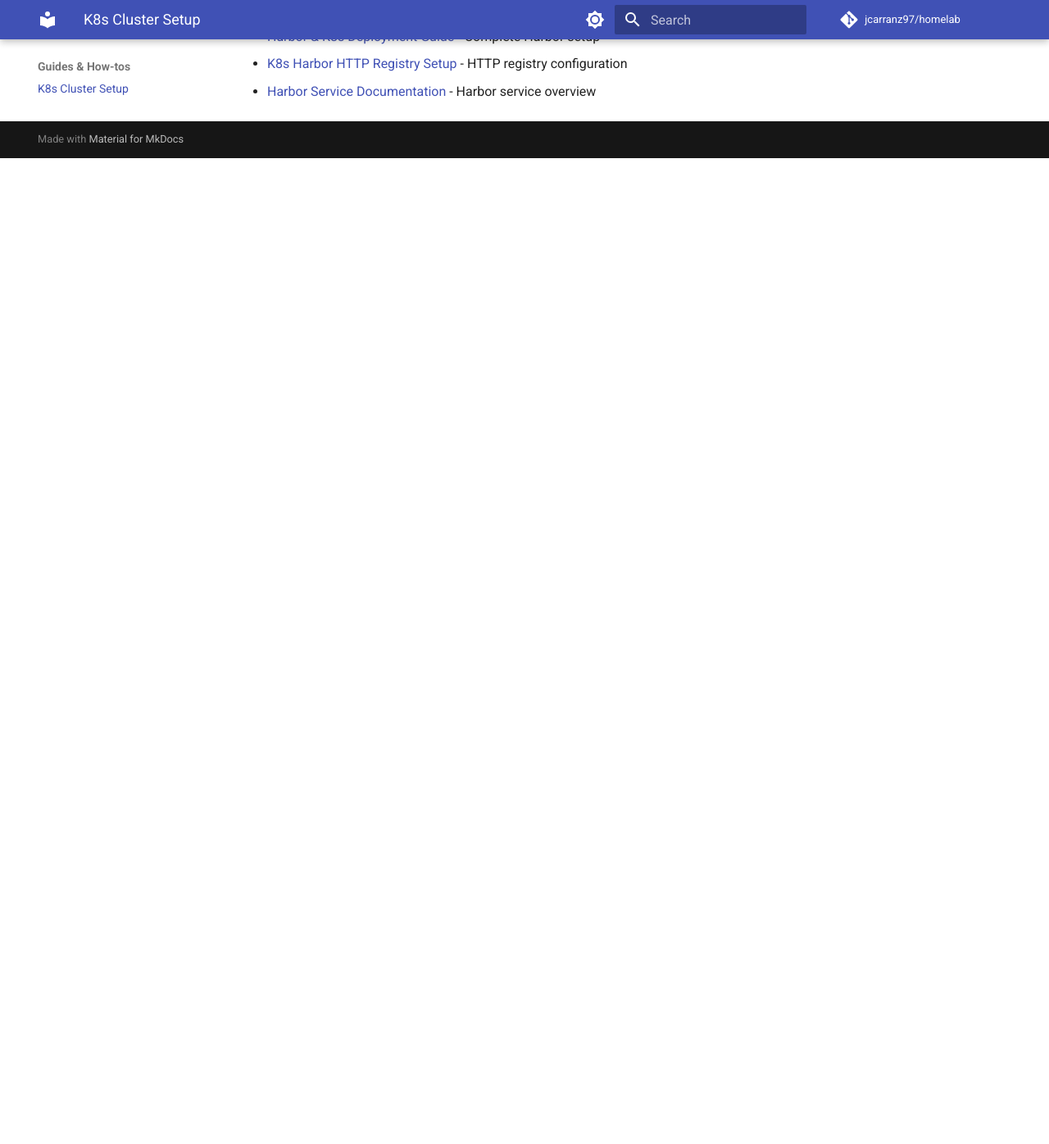
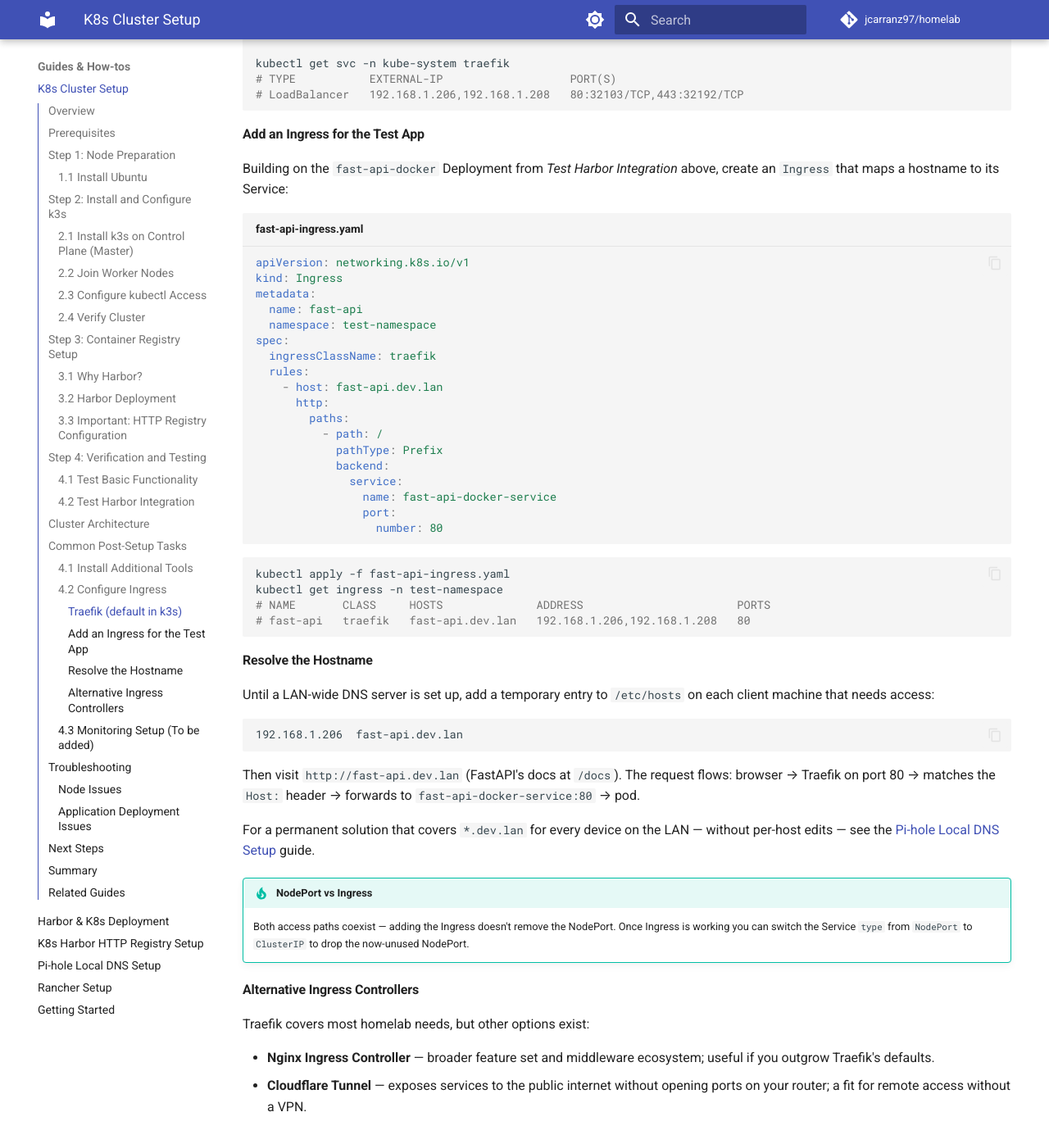
Before and after one commit to jcarranz97/homelab, an MkDocs documentation site: the page built from docs/guides/k8s-cluster-setup.md, in a window 1280 px wide and 1400 px high, scrolled down 6118 px. Shown: the top 1396 px of the window at 82% size. Built offline with MkDocs 1.6.1 and Material for MkDocs 9.7.7, drawn with Linux system fonts in a browser that asks for light colours; comment, search, counter and statistics services are not loaded; before the commit the page ends 6311 px from its top, so only the background shows below that; some of the changed text lies outside the part shown.

Commit message:
include documentation about ingress configuration for fast-api example app (#9)

````diff
--- a/docs/guides/k8s-cluster-setup.md
+++ b/docs/guides/k8s-cluster-setup.md
@@ -163,12 +163,73 @@
 
 ### 4.2 Test Harbor Integration
 
-Once Harbor is configured:
+Once Harbor is configured, deploy a real image from your registry to confirm the full
+Harbor → k8s pull path works end-to-end. The example below uses the `fast-api-docker` image
+already in Harbor at
+[`library/fast-api-docker`](http://192.168.1.206:30002/harbor/projects/1/repositories/fast-api-docker/artifacts-tab).
+
+The Service uses `NodePort` so the app is reachable on every node IP at a high port, which is
+all that's needed to verify Harbor itself is working:
+
+```yaml title="fast-api-test.yaml"
+apiVersion: apps/v1
+kind: Deployment
+metadata:
+  name: fast-api-docker
+  namespace: test-namespace
+spec:
+  replicas: 1
+  selector:
+    matchLabels:
+      app: fast-api-docker
+  template:
+    metadata:
+      labels:
+        app: fast-api-docker
+    spec:
+      imagePullSecrets:
+        - name: harbor-secret
+      containers:
+        - name: fast-api-docker
+          image: 192.168.1.206:30002/library/fast-api-docker:latest
+          ports:
+            - containerPort: 80
+---
+apiVersion: v1
+kind: Service
+metadata:
+  name: fast-api-docker-service
+  namespace: test-namespace
+spec:
+  type: NodePort
+  selector:
+    app: fast-api-docker
+  ports:
+    - name: http
+      port: 80
+      targetPort: 80
+```
+
+Apply and verify:
 
 ```bash
-# Test pulling from Harbor registry
-kubectl create deployment test-harbor --image=192.168.1.206:30002/library/your-app:latest -n test-namespace
+kubectl apply -f fast-api-test.yaml
+kubectl get pods,svc -n test-namespace
 ```
+
+The app is now reachable on the assigned NodePort, e.g. `http://192.168.1.206:<node-port>`
+(read the port from the `PORT(S)` column of `kubectl get svc`). FastAPI's auto-generated docs
+are at `/docs`.
+
+!!! tip "Reach the app by hostname instead of IP:port"
+    NodePort access is enough to confirm Harbor is working, but for day-to-day use you'll want
+    a clean URL like `http://fast-api.dev.lan` with no port number. See **Configure Ingress**
+    in *Common Post-Setup Tasks* below to expose this same Deployment through Traefik.
+
+!!! tip "NodePort vs Ingress"
+    Both access paths coexist — adding the Ingress doesn't remove the NodePort. Once Ingress
+    is working you can switch the Service `type` from `NodePort` to `ClusterIP` to drop the
+    now-unused NodePort.
 
 ## Cluster Architecture
 
@@ -201,13 +262,91 @@
 kubectl completion bash | sudo tee /etc/bash_completion.d/kubectl
 ```
 
-### 4.2 Configure Ingress (To be added)
+### 4.2 Configure Ingress
 
-For production-like deployments, consider setting up an ingress controller:
+For production-like deployments, expose your apps through an **ingress controller** so they're
+reachable by hostname (e.g. `http://fast-api.dev.lan`) instead of by IP and port. The
+controller listens on a single LAN address and routes requests to the right Service based on
+the `Host:` header in the incoming HTTP request.
 
-- Traefik (comes with k3s by default)
-- Nginx Ingress Controller
-- Cloudflare Tunnel integration
+#### Traefik (default in k3s)
+
+k3s ships with **Traefik** preinstalled and exposed via its built-in service load balancer at
+`192.168.1.206` / `192.168.1.208` on port 80. No separate install step is needed — verify it's
+running:
+
+```bash
+kubectl get ingressclass
+# NAME      CONTROLLER                      AGE
+# traefik   traefik.io/ingress-controller   ...
+
+kubectl get svc -n kube-system traefik
+# TYPE           EXTERNAL-IP                   PORT(S)
+# LoadBalancer   192.168.1.206,192.168.1.208   80:32103/TCP,443:32192/TCP
+```
+
+#### Add an Ingress for the Test App
+
+Building on the `fast-api-docker` Deployment from *Test Harbor Integration* above, create an
+`Ingress` that maps a hostname to its Service:
+
+```yaml title="fast-api-ingress.yaml"
+apiVersion: networking.k8s.io/v1
+kind: Ingress
+metadata:
+  name: fast-api
+  namespace: test-namespace
+spec:
+  ingressClassName: traefik
+  rules:
+    - host: fast-api.dev.lan
+      http:
+        paths:
+          - path: /
+            pathType: Prefix
+            backend:
+              service:
+                name: fast-api-docker-service
+                port:
+                  number: 80
+```
+
+```bash
+kubectl apply -f fast-api-ingress.yaml
+kubectl get ingress -n test-namespace
+# NAME       CLASS     HOSTS              ADDRESS                       PORTS
+# fast-api   traefik   fast-api.dev.lan   192.168.1.206,192.168.1.208   80
+```
+
+#### Resolve the Hostname
+
+Until a LAN-wide DNS server is set up, add a temporary entry to `/etc/hosts` on each client
+machine that needs access:
+
+```text
+192.168.1.206  fast-api.dev.lan
+```
+
+Then visit `http://fast-api.dev.lan` (FastAPI's docs at `/docs`). The request flows:
+browser → Traefik on port 80 → matches the `Host:` header → forwards to
+`fast-api-docker-service:80` → pod.
+
+For a permanent solution that covers `*.dev.lan` for every device on the LAN — without
+per-host edits — see the [Pi-hole Local DNS Setup](pi-hole-setup.md) guide.
+
+!!! tip "NodePort vs Ingress"
+    Both access paths coexist — adding the Ingress doesn't remove the NodePort. Once Ingress
+    is working you can switch the Service `type` from `NodePort` to `ClusterIP` to drop the
+    now-unused NodePort.
+
+#### Alternative Ingress Controllers
+
+Traefik covers most homelab needs, but other options exist:
+
+- **Nginx Ingress Controller** — broader feature set and middleware ecosystem; useful if you
+  outgrow Traefik's defaults.
+- **Cloudflare Tunnel** — exposes services to the public internet without opening ports on
+  your router; a fit for remote access without a VPN.
 
 ### 4.3 Monitoring Setup (To be added)
 
````
